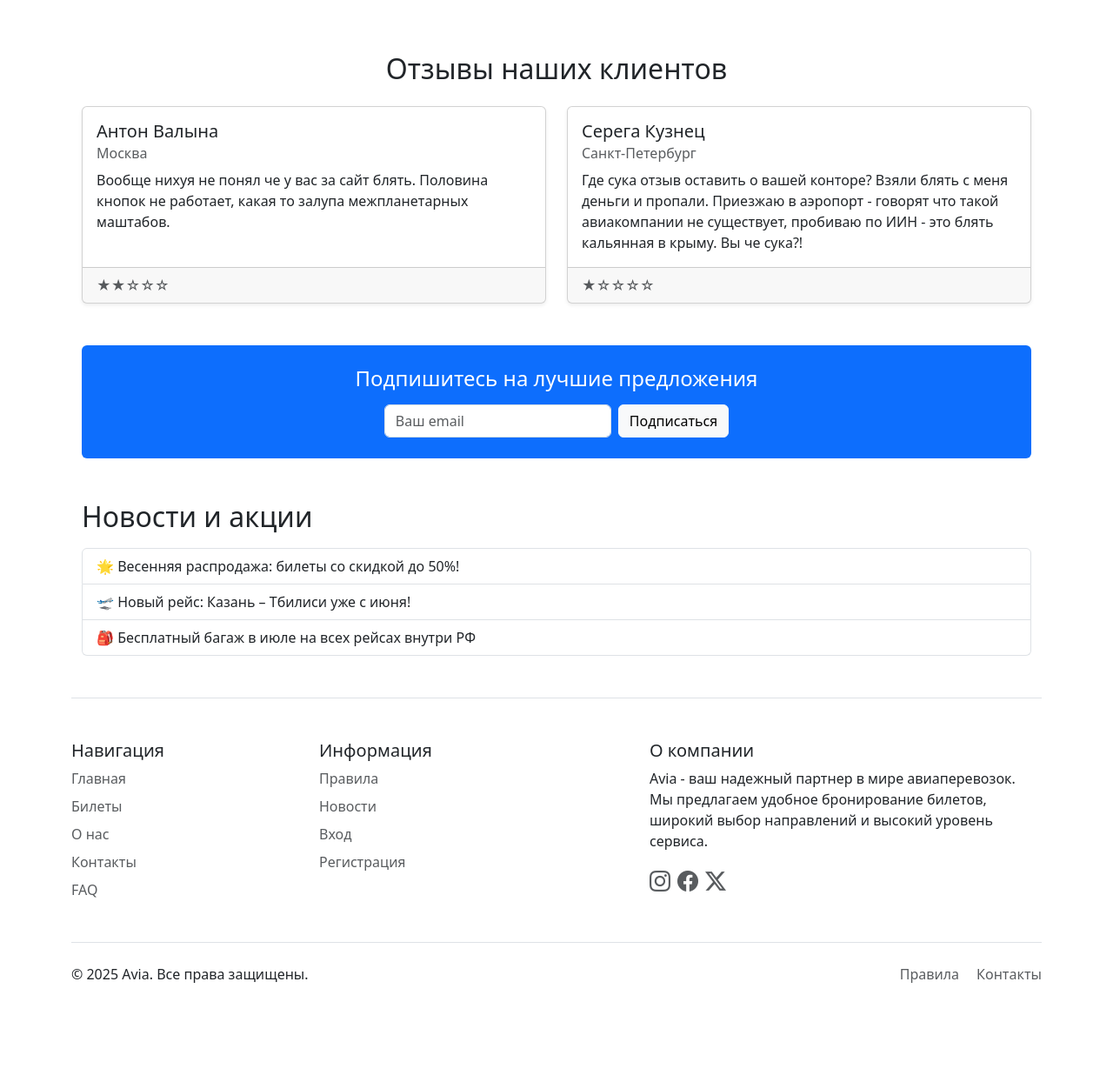
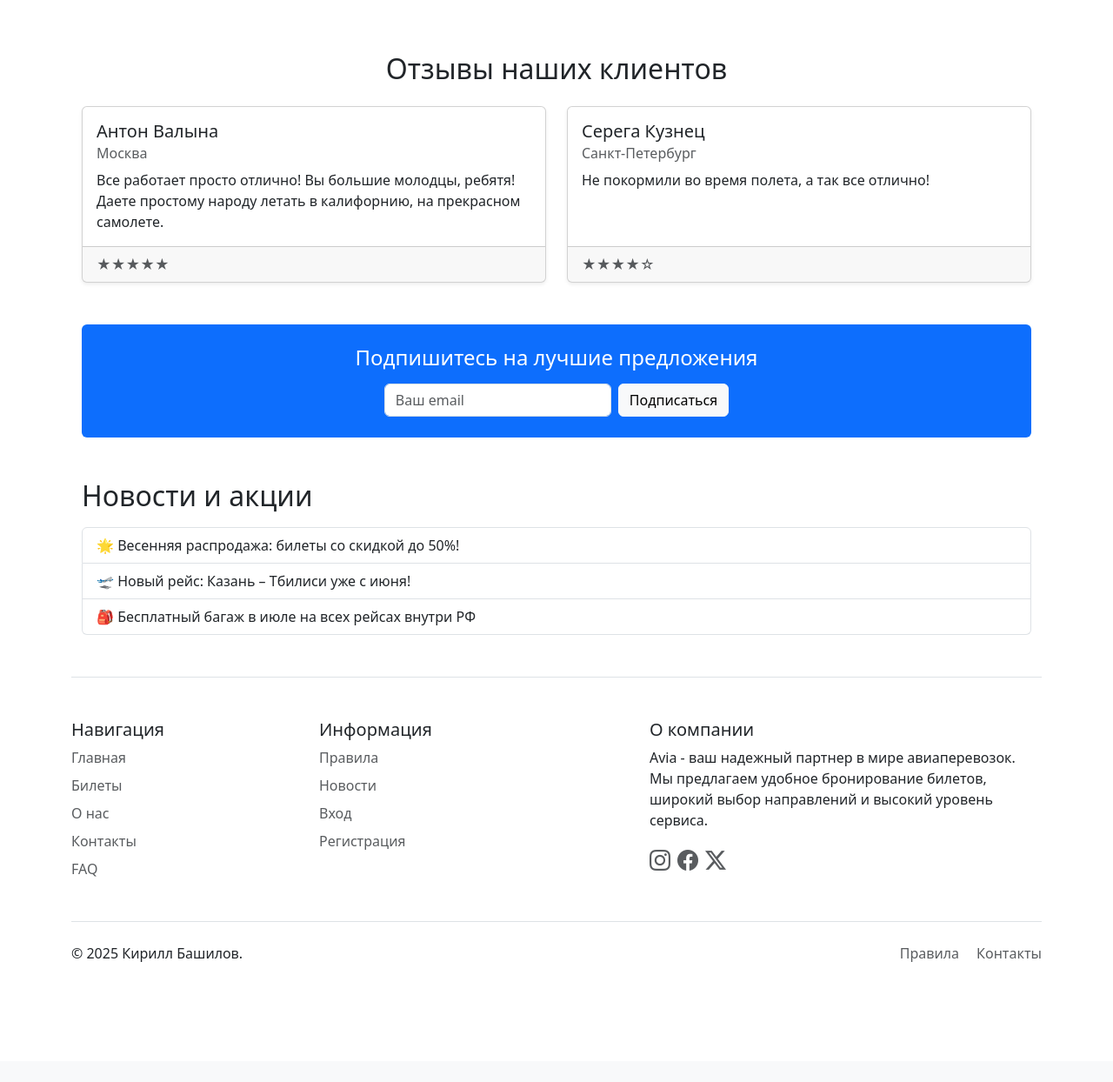
Before and after one commit to Gells0nd/avia, a PHP site: page / in a window 1280 px wide. Shown: the part 650-1894 px from the top of the page at 87% size. After the commit the page ends 1756 px from the top, so only its background shows below. Run offline with PHP 8.4, Linux system fonts and the light colour scheme; data that the repository does not hold is empty.

Commit message:
[FEAT] Теперь после отмены билета пользователя сразу переадресует на страницу /orders

```diff
--- a/handlers/cancel-order.php
+++ b/handlers/cancel-order.php
@@ -66,9 +66,13 @@ try {
         'success' => true,
         'message' => 'Заказ успешно отменен'
     ]);
+
+    header('Location: /orders');
 } catch (Exception $e) {
     echo json_encode([
         'success' => false,
         'message' => 'Ошибка при отмене заказа'
     ]);
+
+    header('Location: /orders');
 }
--- a/templates/components/footer.twig
+++ b/templates/components/footer.twig
@@ -45,7 +45,7 @@
         </div>
 
         <div class="d-flex flex-column flex-sm-row justify-content-between py-4 my-4 border-top">
-            <p>© {{ "now"|date("Y") }} Avia. Все права защищены.</p>
+            <p>© {{ "now"|date("Y") }} Кирилл Башилов.</p>
             <p class="mb-0">
                 <a href="/rules" class="text-body-secondary text-decoration-none me-3">Правила</a>
                 <a href="/contact" class="text-body-secondary text-decoration-none">Контакты</a>
--- a/templates/pages/home.twig
+++ b/templates/pages/home.twig
@@ -60,10 +60,10 @@
                     <div class="card-body">
                         <h5 class="card-title">Антон Валына</h5>
                         <h6 class="card-subtitle mb-2 text-muted">Москва</h6>
-                        <p class="card-text">Вообще нихуя не понял че у вас за сайт блять. Половина кнопок не работает, какая то залупа межпланетарных маштабов.</p>
+                        <p class="card-text">Все работает просто отлично! Вы большие молодцы, ребятя! Даете простому народу летать в калифорнию, на прекрасном самолете.</p>
                     </div>
                     <div class="card-footer text-muted">
-                        ★★☆☆☆
+                        ★★★★★
                     </div>
                 </div>
             </div>
@@ -72,11 +72,10 @@
                     <div class="card-body">
                         <h5 class="card-title">Серега Кузнец</h5>
                         <h6 class="card-subtitle mb-2 text-muted">Санкт-Петербург</h6>
-                        <p class="card-text">Где сука отзыв оставить о вашей конторе? Взяли блять с меня деньги и пропали. Приезжаю в аэропорт - говорят что такой авиакомпании не
-                            существует, пробиваю по ИИН - это блять кальянная в крыму. Вы че сука?!</p>
+                        <p class="card-text">Не покормили во время полета, а так все отлично!</p>
                     </div>
                     <div class="card-footer text-muted">
-                        ★☆☆☆☆
+                        ★★★★☆
                     </div>
                 </div>
             </div>
```
